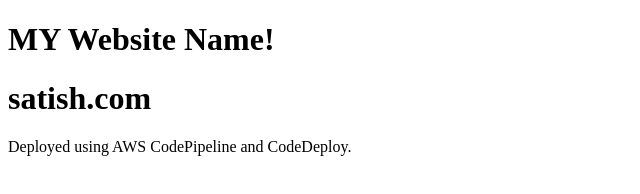
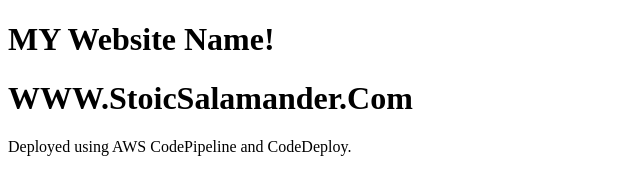
Before and after one commit to Sattu222/aws-codedeploy-pipeline, a plain HTML site: page index.html in a window 1280 px wide. Shown: the whole page, without its empty margins (0-640 px from the left). Drawn offline with Linux system fonts and the light colour scheme.

Commit message:
Update index.html

```diff
--- a/index.html
+++ b/index.html
@@ -7,7 +7,7 @@
 </head>
 <body>
     <h1>MY Website Name!</h1>
-    <h1> satish.com</h1>
+    <h1>WWW.StoicSalamander.Com</h1>
 
     <p>Deployed using AWS CodePipeline and CodeDeploy.</p>
 </body>
```
